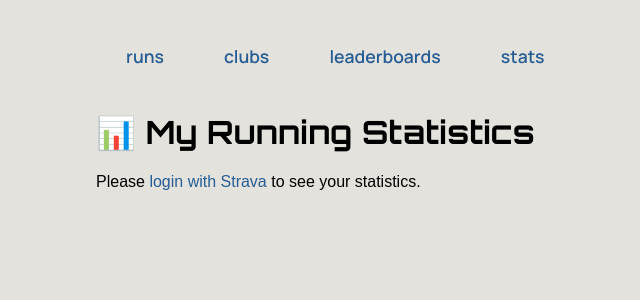
After one commit to skvortsovden/strava-board, a Flask app: template templates/stats.html in a window 1280 px wide. The commit adds this page. Shown: the top 300 px of the page, without its empty margins (144-784 px from the left). Run offline with Flask 3, Linux system fonts and the light colour scheme; the template is opened without the code that fills it, so the values that code supplies are empty; some libraries are stand-ins or nearby versions.

Commit message:
Add comprehensive stats page with running statistics and streak calculation

```diff
--- a/app.py
+++ b/app.py
@@ -315,6 +315,86 @@
         my_clubs=my_clubs
     )
 
+@app.route('/stats')
+@login_required
+def stats():
+    user_id = session.get('user_id')
+    if not user_id:
+        return render_template('stats.html', authorized=False)
+
+    runs = Run.query.filter_by(user_id=user_id).order_by(Run.start_date_local).all()
+
+    if not runs:
+        return render_template('stats.html', authorized=True, stats=None)
+
+    # Calculate statistics
+    total_runs = len(runs)
+
+    # Total unique days running
+    unique_days = set(r.start_date_local.date() for r in runs if r.start_date_local)
+    total_days_running = len(unique_days)
+
+    # Total distance in kilometers
+    total_kilometers = sum(r.distance or 0 for r in runs) / 1000
+
+    # Total time in hours
+    total_seconds = sum(r.moving_time or 0 for r in runs)
+    total_hours = total_seconds / 3600
+
+    # Longest run by distance
+    longest_run = max(runs, key=lambda r: r.distance or 0)
+    longest_distance = (longest_run.distance or 0) / 1000
+
+    # Calculate longest streak
+    longest_streak = calculate_longest_streak(runs)
+
+    # Current year stats
+    current_year = get_current_year()
+    current_year_runs = [r for r in runs if r.start_date_local and r.start_date_local.year == current_year]
+    current_year_total_runs = len(current_year_runs)
+    current_year_kilometers = sum(r.distance or 0 for r in current_year_runs) / 1000
+    current_year_hours = sum(r.moving_time or 0 for r in current_year_runs) / 3600
+
+    stats = {
+        'total_runs': total_runs,
+        'total_days_running': total_days_running,
+        'total_kilometers': round(total_kilometers, 1),
+        'total_hours': round(total_hours, 1),
+        'longest_distance': round(longest_distance, 1),
+        'longest_run_name': longest_run.name,
+        'longest_streak': longest_streak,
+        'current_year': current_year,
+        'current_year_runs': current_year_total_runs,
+        'current_year_kilometers': round(current_year_kilometers, 1),
+        'current_year_hours': round(current_year_hours, 1)
+    }
+
+    return render_template('stats.html', authorized=True, stats=stats)
+
+def calculate_longest_streak(runs):
+    """Calculate the longest streak of consecutive days running"""
+    if not runs:
+        return 0
+
+    # Get unique run dates sorted
+    run_dates = sorted(set(r.start_date_local.date() for r in runs if r.start_date_local))
+
+    if not run_dates:
+        return 0
+
+    longest_streak = 1
+    current_streak = 1
+
+    for i in range(1, len(run_dates)):
+        # Check if dates are consecutive
+        if (run_dates[i] - run_dates[i-1]).days == 1:
+            current_streak += 1
+            longest_streak = max(longest_streak, current_streak)
+        else:
+            current_streak = 1
+
+    return longest_streak
+
 @app.route('/<club_slug>/leaderboard')
 @login_required
 def club_leaderboard(club_slug):
--- a/templates/navbar.html
+++ b/templates/navbar.html
@@ -3,5 +3,6 @@
         <li><a href="{{ url_for('index') }}">runs</a></li>
         <li><a href="{{ url_for('my_clubs_page') }}">clubs</a></li>
         <li><a href="{{ url_for('leaderboards') }}">leaderboards</a></li>
+        <li><a href="{{ url_for('stats') }}">stats</a></li>
     </ul>
 </nav>
--- /dev/null
+++ b/templates/stats.html
@@ -0,0 +1,96 @@
+<!DOCTYPE html>
+<html lang="en">
+<head>
+    <meta charset="UTF-8">
+    <meta name="viewport" content="width=device-width, initial-scale=1.0">
+    <title>My Running Stats - Strava Board</title>
+    <link rel="stylesheet" href="{{ url_for('static', filename='style.css') }}">
+</head>
+<body>
+    {% include 'navbar.html' %}
+
+    <div class="container">
+        <h1>📊 My Running Statistics</h1>
+
+        {% if not authorized %}
+            <p>Please <a href="/login">login with Strava</a> to see your statistics.</p>
+        {% elif not stats %}
+            <p>No running data found. Start running and sync your activities!</p>
+        {% else %}
+            <!-- All-Time Statistics -->
+            <div class="stats-section">
+                <h2>🏃‍♂️ All-Time Statistics</h2>
+                <table class="stats-table">
+                    <tr>
+                        <td><strong>Total Runs</strong></td>
+                        <td>{{ stats.total_runs }}</td>
+                    </tr>
+                    <tr>
+                        <td><strong>Total Days Running</strong></td>
+                        <td>{{ stats.total_days_running }} days</td>
+                    </tr>
+                    <tr>
+                        <td><strong>Total Distance</strong></td>
+                        <td>{{ stats.total_kilometers }} km</td>
+                    </tr>
+                    <tr>
+                        <td><strong>Total Time Running</strong></td>
+                        <td>{{ stats.total_hours }} hours</td>
+                    </tr>
+                    <tr>
+                        <td><strong>Longest Run</strong></td>
+                        <td>{{ stats.longest_distance }} km<br><small>({{ stats.longest_run_name }})</small></td>
+                    </tr>
+                    <tr>
+                        <td><strong>Longest Streak</strong></td>
+                        <td>{{ stats.longest_streak }} days in a row</td>
+                    </tr>
+                </table>
+            </div>
+
+            <!-- Current Year Statistics -->
+            <div class="stats-section">
+                <h2>📅 {{ stats.current_year }} Statistics</h2>
+                <table class="stats-table">
+                    <tr>
+                        <td><strong>Runs This Year</strong></td>
+                        <td>{{ stats.current_year_runs }}</td>
+                    </tr>
+                    <tr>
+                        <td><strong>Distance This Year</strong></td>
+                        <td>{{ stats.current_year_kilometers }} km</td>
+                    </tr>
+                    <tr>
+                        <td><strong>Time This Year</strong></td>
+                        <td>{{ stats.current_year_hours }} hours</td>
+                    </tr>
+                </table>
+            </div>
+
+            <!-- Quick Stats Cards -->
+            <div class="quick-stats">
+                <div class="stat-card">
+                    <h3>🏃‍♂️</h3>
+                    <p class="stat-number">{{ stats.total_runs }}</p>
+                    <p class="stat-label">Total Runs</p>
+                </div>
+                <div class="stat-card">
+                    <h3>📍</h3>
+                    <p class="stat-number">{{ stats.total_kilometers }}</p>
+                    <p class="stat-label">Kilometers</p>
+                </div>
+                <div class="stat-card">
+                    <h3>⏰</h3>
+                    <p class="stat-number">{{ stats.total_hours }}</p>
+                    <p class="stat-label">Hours</p>
+                </div>
+                <div class="stat-card">
+                    <h3>🔥</h3>
+                    <p class="stat-number">{{ stats.longest_streak }}</p>
+                    <p class="stat-label">Longest Streak</p>
+                </div>
+            </div>
+        {% endif %}
+    </div>
+</body>
+</html>
```
Also changed, not shown: static/style.css (+71 -0 lines).
